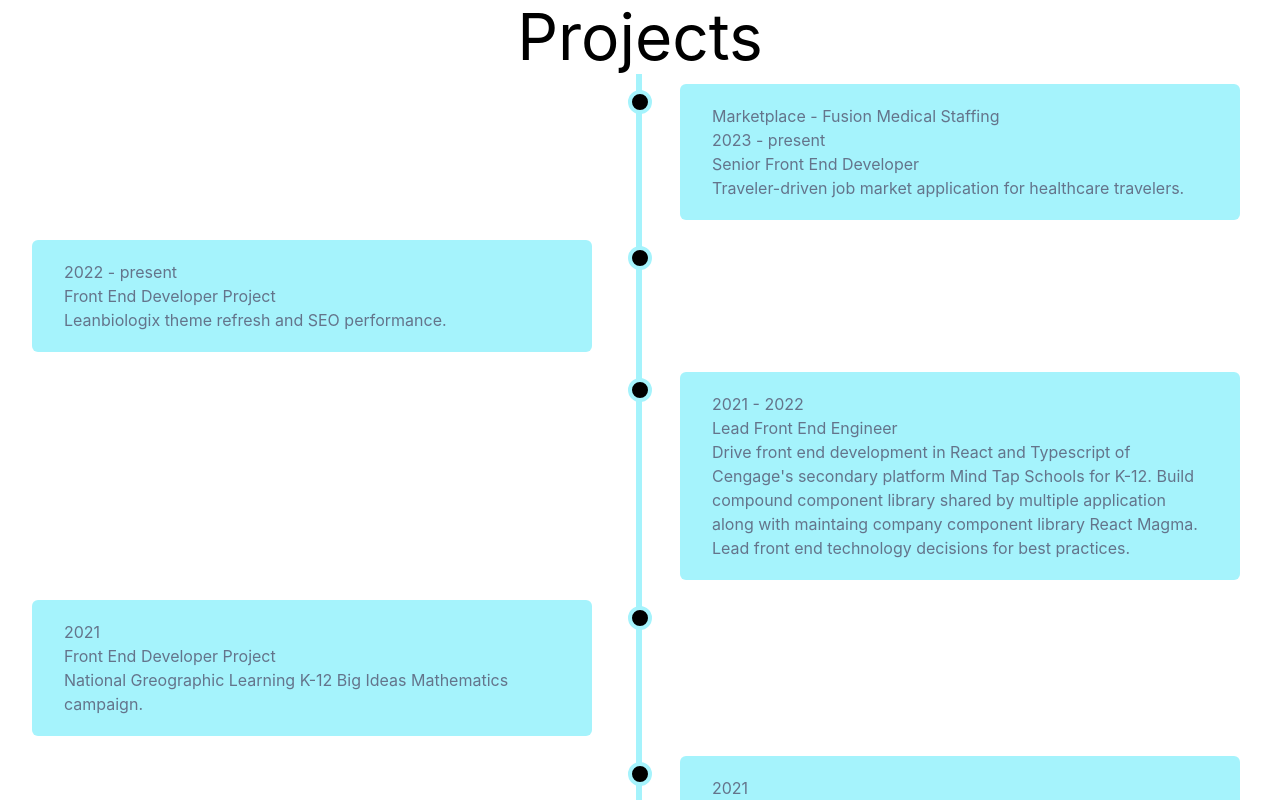
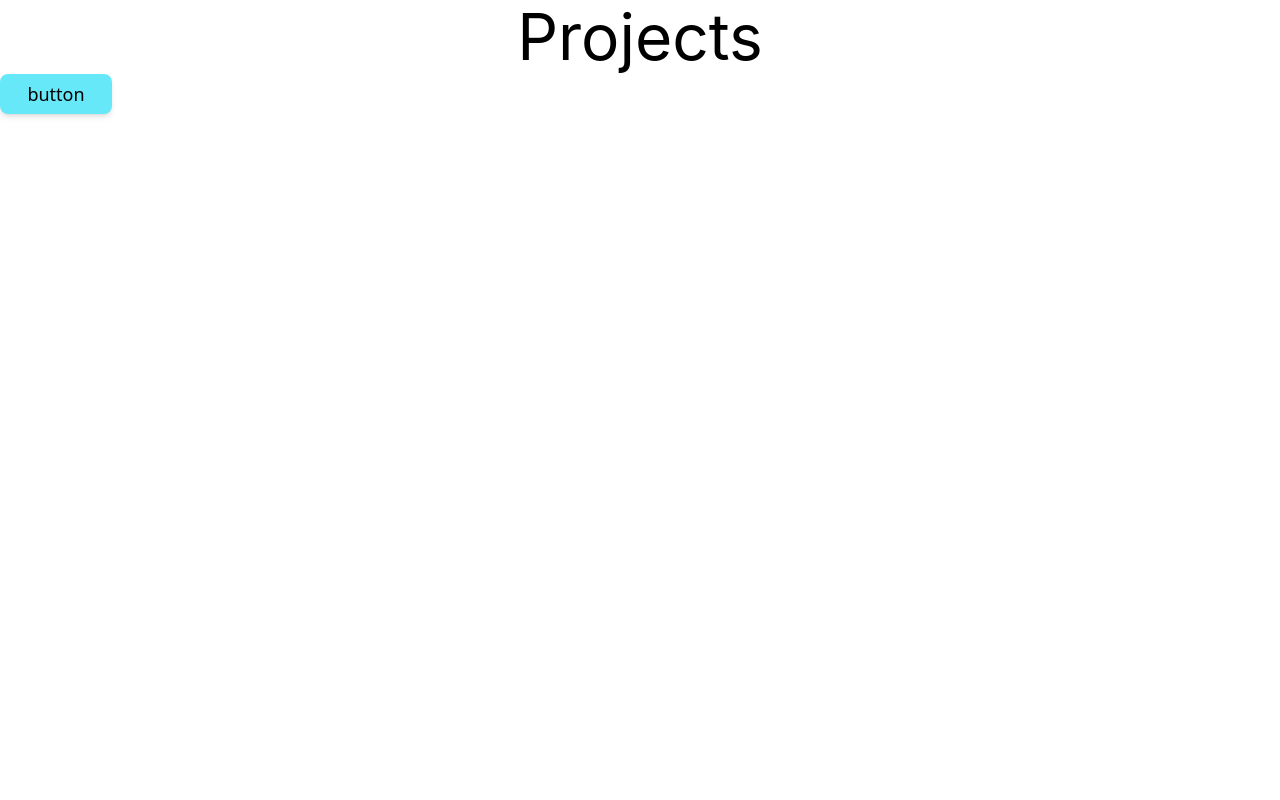
Before and after one commit to greenervigil/next-portfolio, a Next.js app: page /projects in a window 1280 px wide. Shown: the top 800 px of the page. Built offline with nearby package versions, Linux system fonts and the light colour scheme.

Commit message:
adding button component

```diff
--- /dev/null
+++ b/components/button/button.tsx
@@ -0,0 +1,26 @@
+import React from 'react';
+
+interface ButtonProps {
+    label: string;
+    ariaLabel?: string;
+    handleOnclick?: () => void;
+}
+
+const Button: React.FC<ButtonProps> = ({
+    label,
+    ariaLabel,
+    handleOnclick
+}) => {
+    return (
+        <button
+            type='button'
+            aria-label={ariaLabel || label}
+            className='bg-cyan-300 rounded-lg border-cyan-400 text-black text-center text-lg h-10 w-28 shadow-md font-sans hover:bg-cyan-800 hover:text-cyan-400 hover:rounded-lg'
+            onClick={handleOnclick}
+        >
+            {label}
+        </button>
+    )
+}
+
+export default Button;
--- a/package.json
+++ b/package.json
@@ -9,6 +9,7 @@
     "lint": "next lint"
   },
   "dependencies": {
+    "@heroicons/react": "^2.0.14",
     "caniuse-lite": "1.0.30001393",
     "next": "12.3.0",
     "react": "18.2.0",
--- a/pages/projects.tsx
+++ b/pages/projects.tsx
@@ -1,5 +1,5 @@
 import { NextPage } from "next";
-import Timeline from "../components/timeline/timeline";
+import Button from "../components/button/button";
 import styles from '../styles/Home.module.css'
 
 const Projects: NextPage = () => {
@@ -7,7 +7,7 @@ const Projects: NextPage = () => {
         <div className={styles.container}>
             <main className={styles.main}>
                 <h1 className={styles.title}>Projects</h1>
-                <Timeline />
+                <Button label="button"/>
             </main>
         </div>
     )
```
Also changed, not shown: 2 other files (tests, documents, lock files or other folders).
